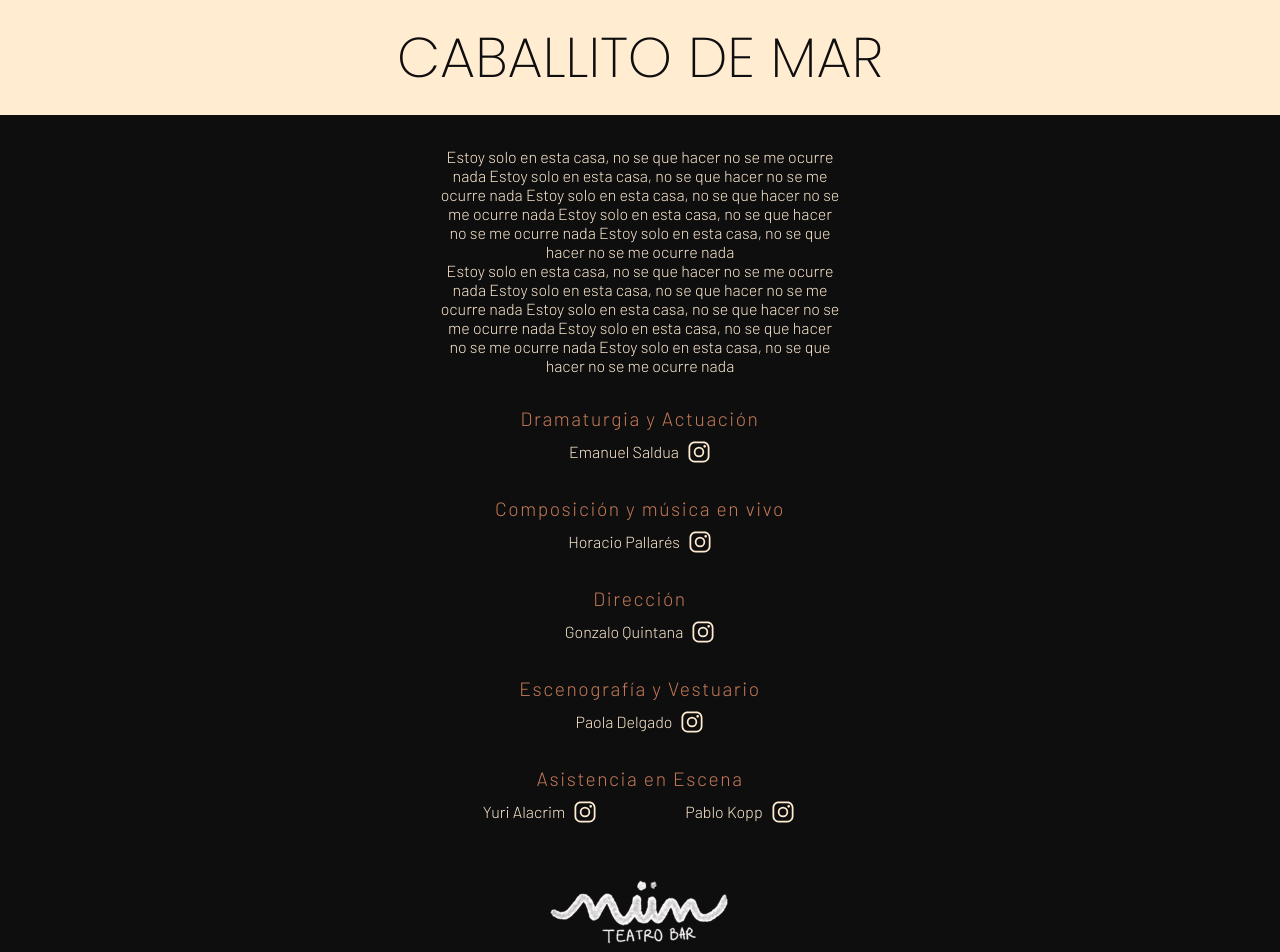
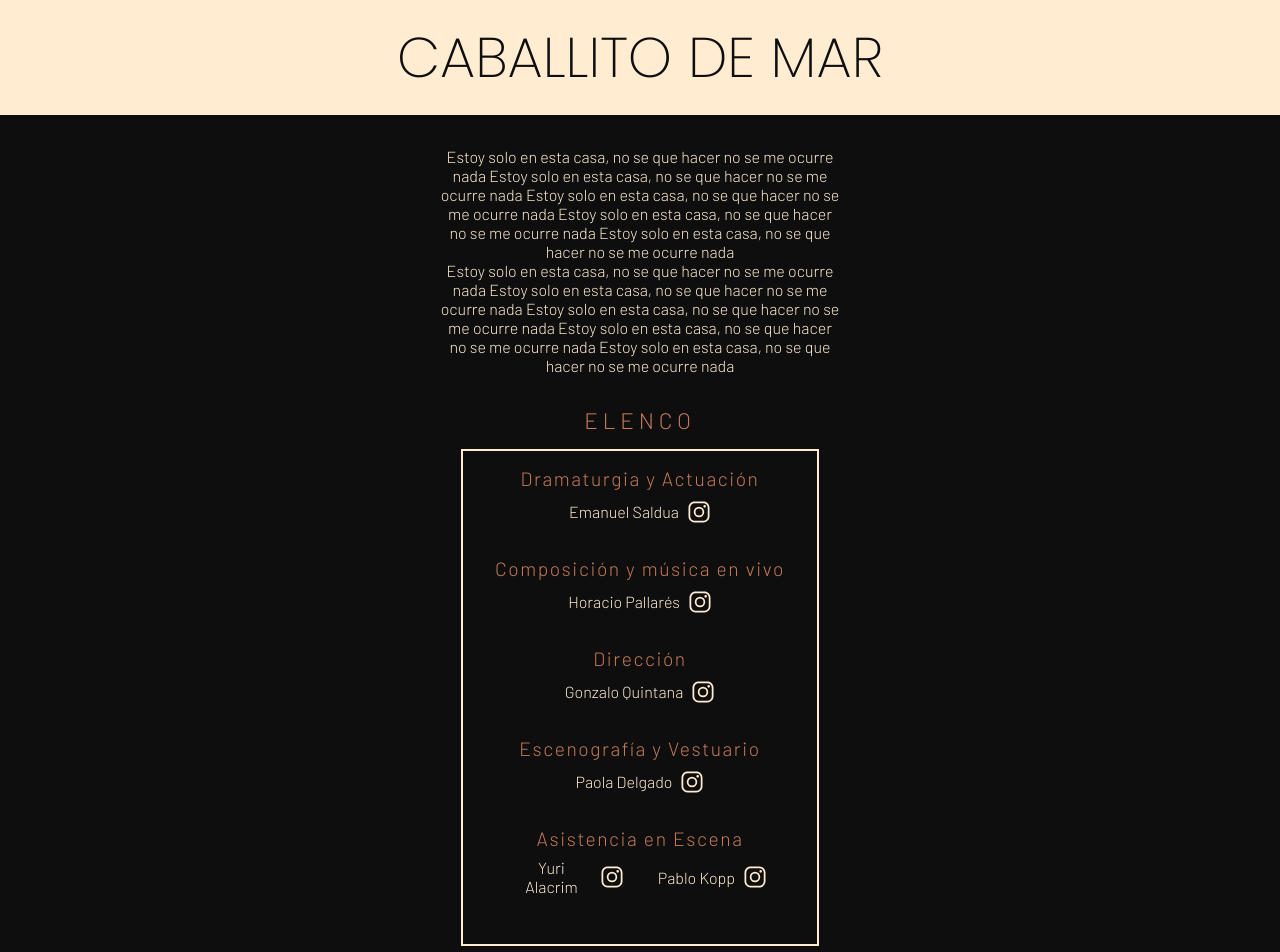
Before and after one commit to pablokopp/caballitodemar, a React (Create React App) app: page / in a window 1280 px wide. Shown: the top 952 px of the page. Built offline with nearby package versions, Linux system fonts and the light colour scheme.

Commit message:
agregado borde elenco

```diff
--- a/src/App.css
+++ b/src/App.css
@@ -15,6 +15,7 @@ body {
 }
 
 h2,
+h3,
 p,
 a {
   color: #ffecd1;
@@ -44,8 +45,13 @@ a {
   margin-bottom: 2rem;
   max-width: 400px;
 }
-
 h2 {
+  color: #c57b57;
+  font-size: 1.4rem;
+  letter-spacing: 0.3rem;
+  margin-bottom: 1rem;
+}
+h3 {
   color: #c57b57;
   font-size: 1.2rem;
   letter-spacing: 0.1rem;
@@ -54,6 +60,10 @@ h2 {
 p,
 a {
   font-size: 1rem;
+}
+.container-elenco {
+  border: #ffecd1 solid 2px;
+  padding: 1rem 2rem;
 }
 .container-trabajo {
   display: flex;
--- a/src/App.js
+++ b/src/App.js
@@ -24,6 +24,8 @@ function App() {
           se que hacer no se me ocurre nada
         </p>
       </div>
+      <h2>ELENCO</h2>
+      <div className="container-elenco">
         <Trabajo
           trabajo="Dramaturgia y Actuación"
           persona={[
@@ -74,6 +76,7 @@ function App() {
             },
           ]}
         />
+      </div>
 
       <div className="container-logos">
         <a href="https://www.instagram.com/nunteatrobar/" target="_blank">
--- a/src/components/Trabajo/Trabajo.js
+++ b/src/components/Trabajo/Trabajo.js
@@ -4,7 +4,7 @@ import React from "react";
 const Trabajo = ({ trabajo, persona }) => {
   return (
     <div className="container-trabajo">
-      <h2>{trabajo}</h2>
+      <h3>{trabajo}</h3>
       <div className="container-personas">
         {persona &&
           persona.map((cosa) => (
```
Lines whose indentation alone changed are shown as unchanged.
